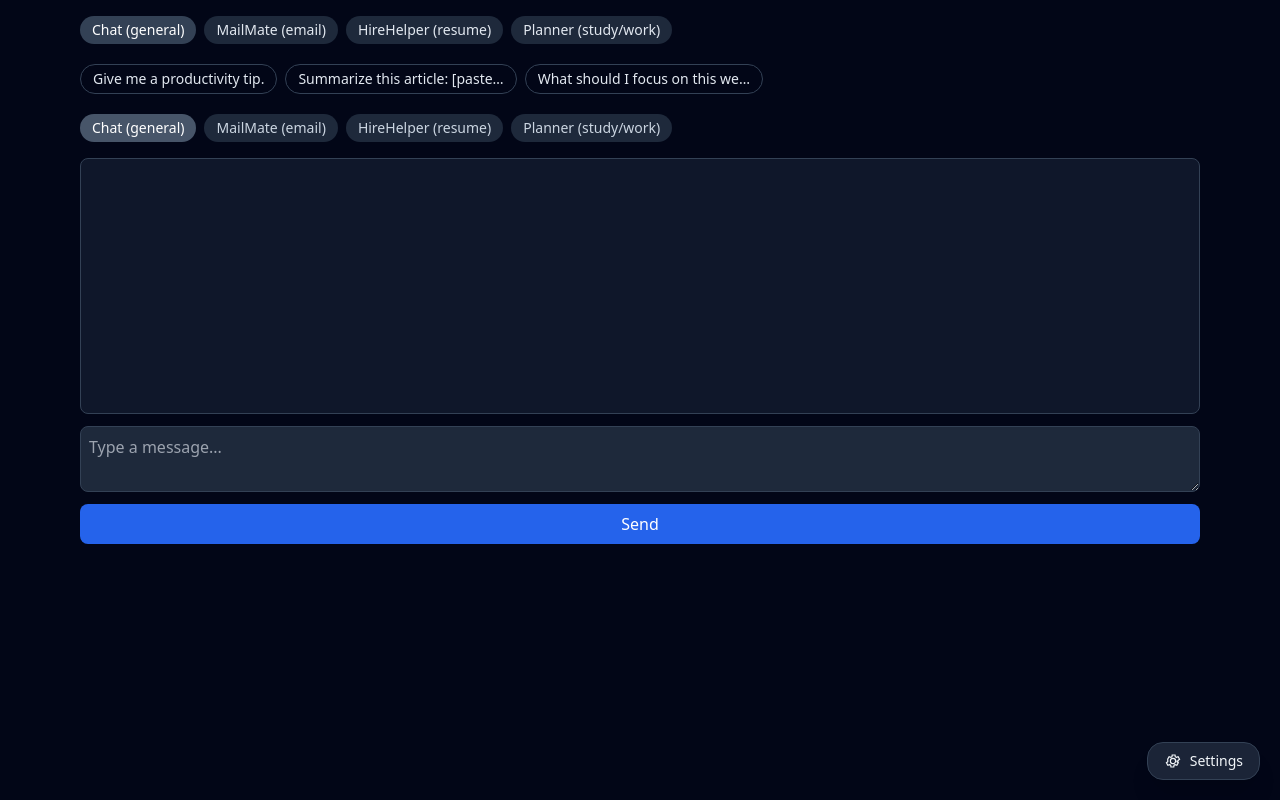
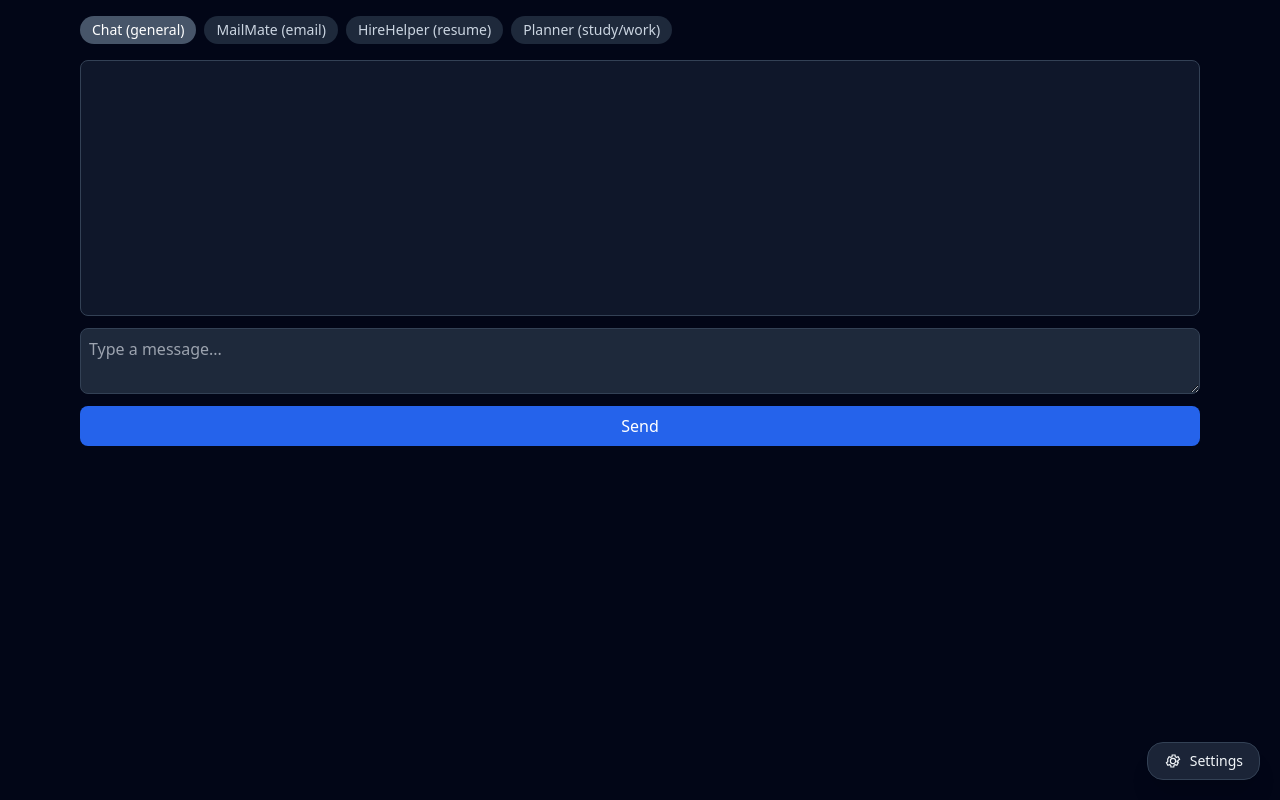
Before and after one commit to madevthevanthiran-maker/amplyai-chatbot, a Next.js app: page /app in a window 1280 px wide. Built offline with nearby package versions, Linux system fonts and the light colour scheme.

Commit message:
Update app.js

```diff
--- a/pages/app.js
+++ b/pages/app.js
@@ -1,9 +1,6 @@
 // pages/app.jsx
 import { useEffect, useState } from "react";
 import ChatPanel from "@/components/ChatPanel";
-import ModeTabs from "@/components/ModeTabs";
-import PresetBar from "@/components/PresetBar";
-import { PRESETS_BY_MODE } from "@/lib/modes";
 
 export default function AppPage() {
   const [mode, setMode] = useState("general");
@@ -14,7 +11,6 @@ export default function AppPage() {
     planner: [],
   });
 
-  // Load per-tab history from localStorage
   useEffect(() => {
     if (typeof window === "undefined") return;
     try {
@@ -23,7 +19,6 @@ export default function AppPage() {
     } catch {}
   }, []);
 
-  // Save per-tab history
   useEffect(() => {
     if (typeof window === "undefined") return;
     try {
@@ -74,18 +69,9 @@ export default function AppPage() {
     }
   };
 
-  const handlePresetInsert = (text) => {
-    window.dispatchEvent(new CustomEvent("amplyai.insertPreset", { detail: text }));
-  };
-
   return (
     <div className="min-h-screen bg-slate-950 text-slate-100">
       <div className="mx-auto max-w-6xl px-4 py-4">
-        <ModeTabs mode={mode} setMode={setMode} />
-        <div className="mt-3">
-          <PresetBar presets={PRESETS_BY_MODE[mode] || []} onInsert={handlePresetInsert} />
-        </div>
-        <div className="mt-3">
         <ChatPanel
           mode={mode}
           messages={currentMessages}
@@ -94,6 +80,5 @@ export default function AppPage() {
         />
       </div>
     </div>
-    </div>
   );
 }
```
Lines whose indentation alone changed are shown as unchanged.
